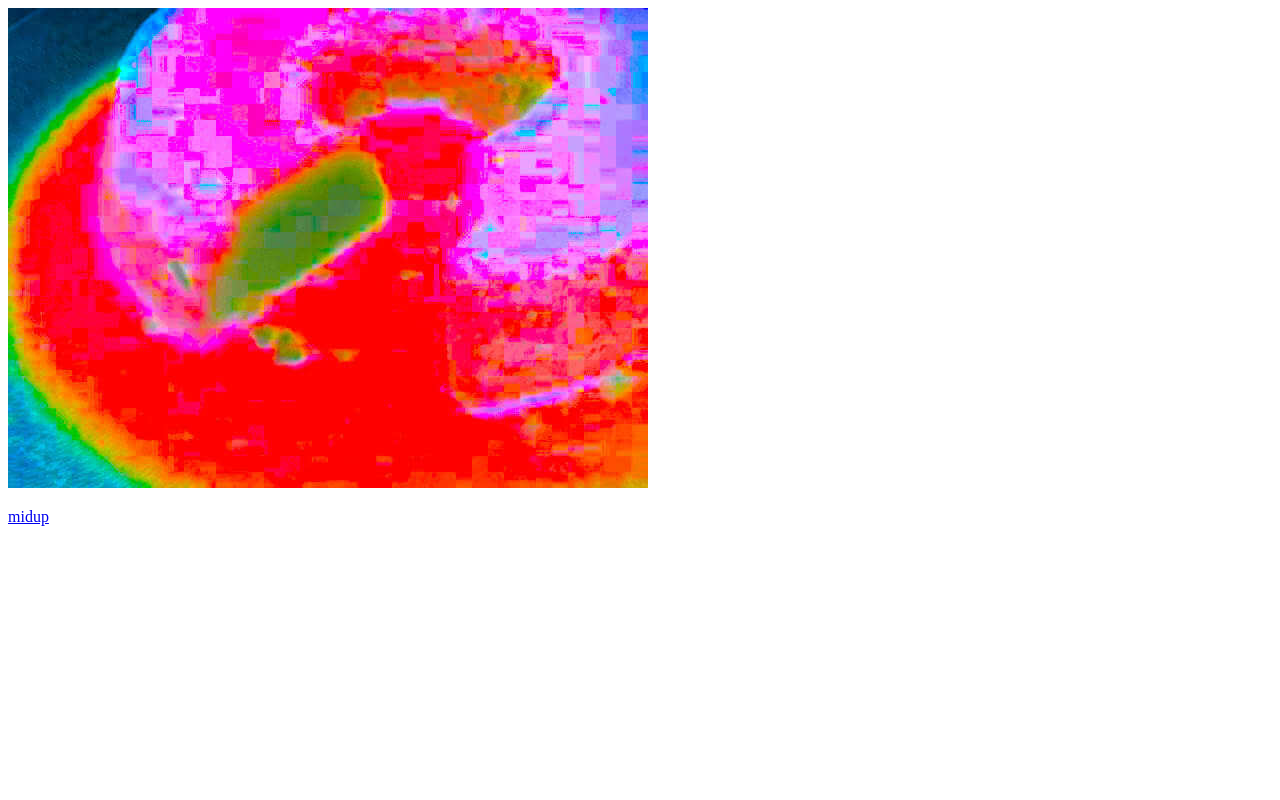
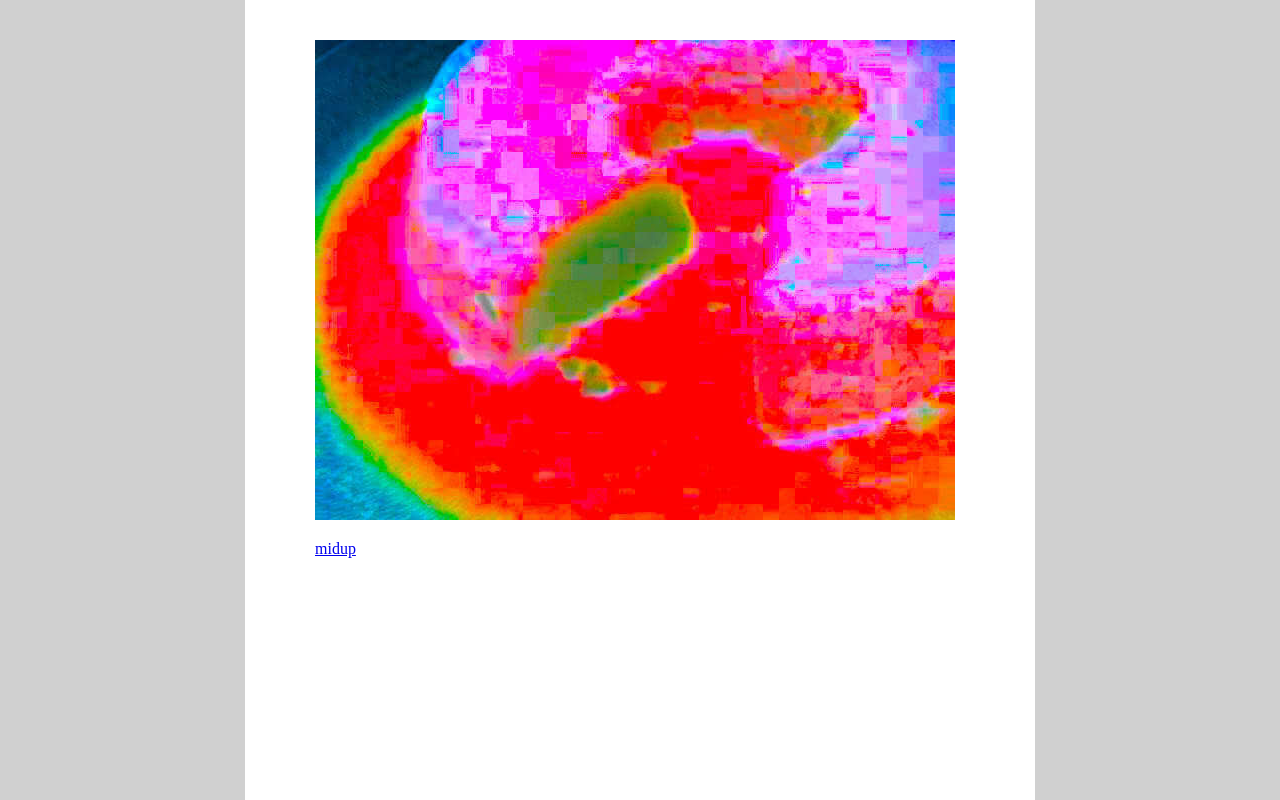
Before and after one commit to duxpe/midup, a plain HTML site: page index.html in a window 1280 px wide. Drawn offline with Linux system fonts and the light colour scheme.

Commit message:
midup/midup

```diff
--- a/index.html
+++ b/index.html
@@ -3,9 +3,29 @@
 	<head>
 		<meta charset="UTF-8">
 		<title>MIDUP</title>
+		<style>
+			.container {
+			  width: 650px;
+			  background-color: #FFF;
+			  position: relative;
+			  padding: 40px 70px;
+			  position: absolute;
+			  top: 0px;
+			  bottom: 0px;
+			  left: 50%;
+			  margin-left: -395px;
+			}
+			body {
+			  background-color: #d0d0d0;
+			  margin: 0px;
+			  padding: 0px;
+			}
+		</style>
 	</head>
 	<body>
-		<img src="midup.jpg" alt="MIDUP" >
-		<p><a href="https://github.com/duxpe/midup" target="_blank">midup</a></p>
+		<div class="container">
+			<img src="midup.jpg" alt="MIDUP" >
+			<p><a href="https://github.com/duxpe/midup" target="_blank">midup</a></p>
+		</div>
 	</body>
 </html>
```
